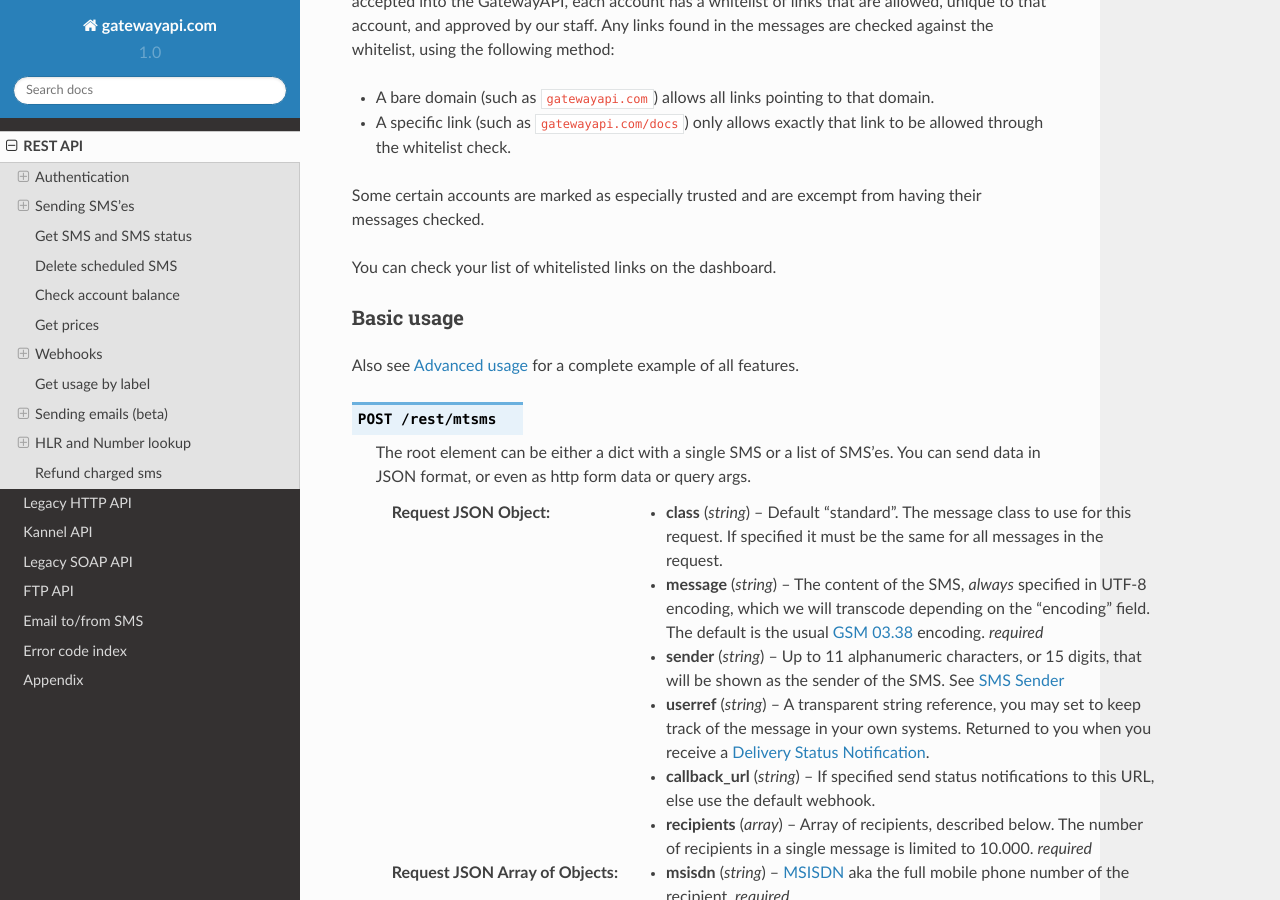
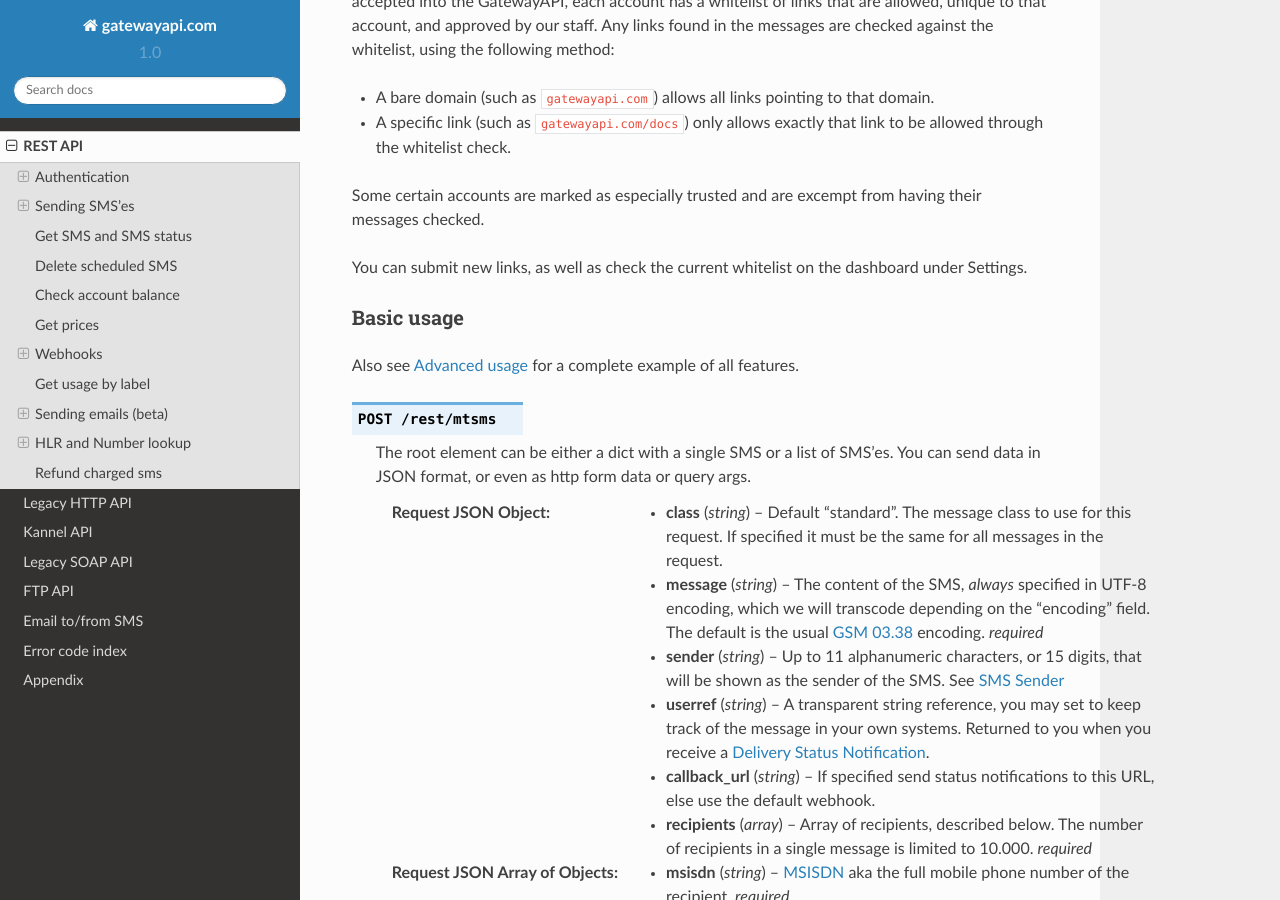
Before and after one commit to onlinecity/gatewayapi-docs, a Sphinx documentation site: the page built from docs/rest.rst, in a window 1280 px wide and 900 px high, scrolled down 2596 px. Built offline with Sphinx 7.4.7 and the Read the Docs theme 2.0.0, drawn with Linux system fonts in a browser that asks for light colours.

Commit message:
Document how to add to the whitelist

```diff
--- a/docs/rest.rst
+++ b/docs/rest.rst
@@ -138,7 +138,7 @@
 
 Some certain accounts are marked as especially trusted and are excempt from having their messages checked.
 
-You can check your list of whitelisted links on the dashboard.
+You can submit new links, as well as check the current whitelist on the dashboard under Settings.
 
 Basic usage
 ^^^^^^^^^^^
```
